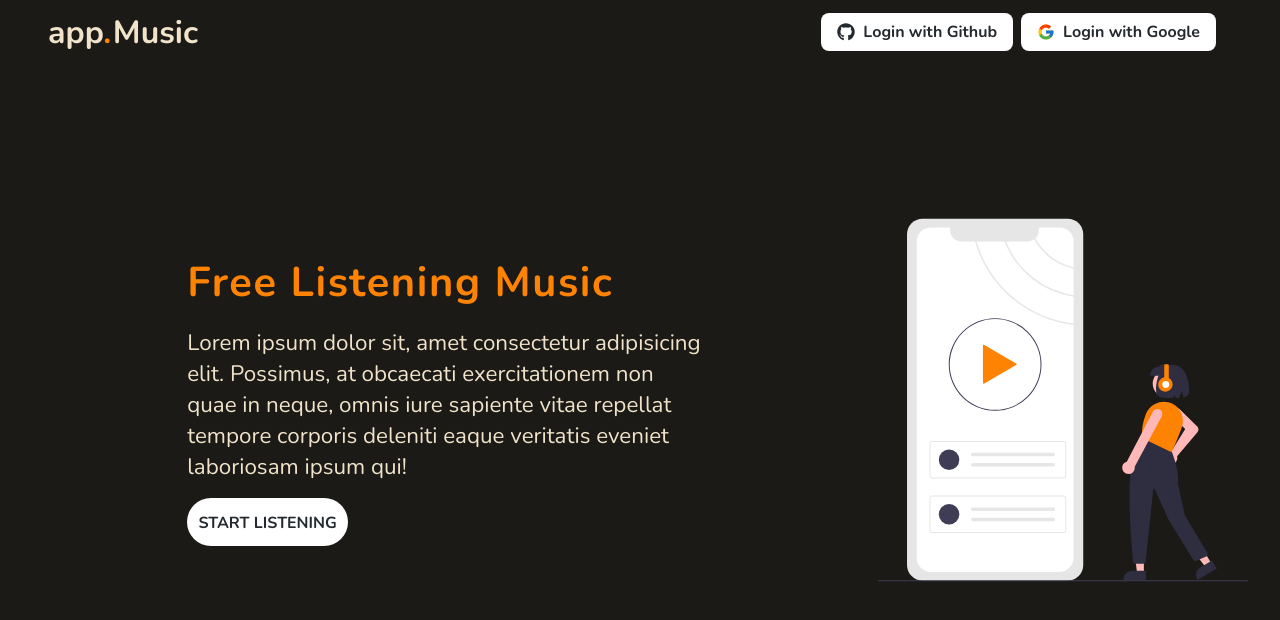
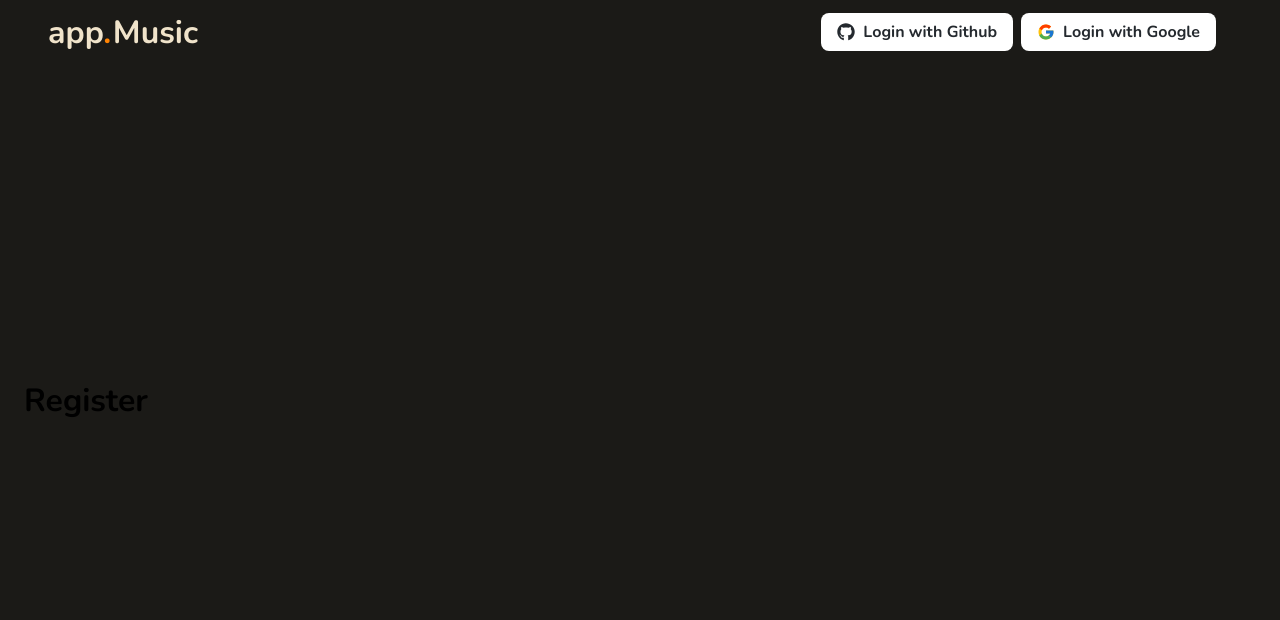
Before and after one commit to pauloruan/music-app-client, a React (Vite) app: page /register in a window 1280 px wide. Shown: the top 620 px of the page. Built offline with nearby package versions, Linux system fonts and the light colour scheme.

Commit message:
feat: Rota "/register" implementada.

```diff
--- a/src/components/Header/index.tsx
+++ b/src/components/Header/index.tsx
@@ -1,4 +1,5 @@
 import React from 'react';
+import { Link } from 'react-router-dom';
 import { FaGithub } from 'react-icons/fa';
 import { FcGoogle } from 'react-icons/fc';
 import BtnGithub from '../BtnGithub';
@@ -7,18 +8,18 @@ import BtnGoogle from '../BtnGoogle';
 import {
   HeaderContainer,
   SpanHeaderContainer,
-  TitleHeaderContainer,
   ButtonsContainer,
+  styleLink,
 } from './style';
 
 export default function Header(): React.FunctionComponentElement<{}> {
   return (
     <HeaderContainer>
-      <TitleHeaderContainer>
+      <Link style={styleLink} to="/">
         app
         <SpanHeaderContainer>.</SpanHeaderContainer>
         Music
-      </TitleHeaderContainer>
+      </Link>
       <ButtonsContainer>
         <BtnGithub>
           <FaGithub size={18} />
--- a/src/components/Header/style.ts
+++ b/src/components/Header/style.ts
@@ -23,7 +23,7 @@ export const SpanHeaderContainer = styled.span`
 `;
 
 export const TitleHeaderContainer = styled.h1`
-  color: var(--text);
+  /* color: ; */
   font-size: 2rem;
   font-weight: bold;
 `;
@@ -35,3 +35,10 @@ export const ButtonsContainer = styled.div`
   justify-content: space-between;
   padding: 0.5rem;
 `;
+
+export const styleLink = {
+  textDecoration: 'none',
+  color: 'var(--text)',
+  fontSize: '2rem',
+  fontWeight: 'bold',
+};
--- /dev/null
+++ b/src/pages/Register/index.tsx
@@ -0,0 +1,12 @@
+import React from 'react';
+import Header from '../../components/Header';
+import { RegisterContainer } from './style';
+
+export default function Register(): React.FunctionComponentElement<{}> {
+  return (
+    <RegisterContainer>
+      <Header />
+      <h1>Register</h1>
+    </RegisterContainer>
+  );
+}
--- /dev/null
+++ b/src/pages/Register/style.ts
@@ -0,0 +1,94 @@
+import styled from 'styled-components';
+
+export const RegisterContainer = styled.div`
+  display: flex;
+  flex-direction: row;
+  flex-wrap: nowrap;
+  justify-content: space-between;
+  align-items: center;
+  align-content: center;
+  background-color: var(--background);
+  padding: 1.5rem;
+  margin: 0 auto;
+  width: 100%;
+  height: 100vh;
+
+  @media (max-width: 768px) {
+    justify-content: center;
+    padding: 1rem;
+  }
+
+  @media (max-width: 480px) {
+    padding: 0.3rem;
+  }
+`;
+
+export const HomeTextsContainer = styled.div`
+  display: flex;
+  flex-direction: column;
+  align-items: flex-start;
+  justify-content: center;
+  background-color: var(--background);
+  padding: 3rem;
+  margin: 0 auto;
+  width: 50%;
+  height: 100%;
+
+  @media (max-width: 768px) {
+    width: 80%;
+    padding: 1rem;
+  }
+
+  @media (max-width: 480px) {
+    padding: 0.5rem;
+  }
+`;
+
+export const HomeTitle = styled.h1`
+  font-size: 2.6rem;
+  font-weight: bolder;
+  margin: 0.5rem 0;
+  color: var(--primary);
+  text-align: flex-start;
+  text-transform: capitalize;
+  letter-spacing: 0.1rem;
+
+  @media only screen and (max-width: 768px) and (max-width: 1080px) {
+    font-size: 2.2rem;
+  }
+
+  @media only screen and (max-width: 480px) {
+    font-size: 2rem;
+  }
+`;
+
+export const HomeText = styled.p`
+  font-size: 1.4rem;
+  margin: 0.5rem;
+  color: var(--text);
+  text-align: start;
+  margin: 0.5rem 0;
+
+  @media only screen and (max-width: 768px) and (max-width: 1080px) {
+    font-size: 1.2rem;
+  }
+
+  @media only screen and (max-width: 480px) {
+    font-size: 1rem;
+  }
+`;
+
+export const IlustrationHomeContainer = styled.img`
+  width: 30%;
+  height: 50%;
+  margin: 0.5rem;
+
+  @media only screen and (max-width: 768px) and (max-width: 1080px) {
+    width: 30%;
+    height: 40%;
+  }
+
+  @media only screen and (max-width: 480px) {
+    display: none;
+  }
+`;
--- a/src/routes/index.tsx
+++ b/src/routes/index.tsx
@@ -2,6 +2,7 @@ import React from 'react';
 import { BrowserRouter, Routes, Route } from 'react-router-dom';
 import Home from '../pages/Home';
 import Login from '../pages/Login';
+import Register from '../pages/Register';
 
 export default function RoutesApp(): React.FunctionComponentElement<{}> {
   return (
@@ -9,6 +10,7 @@ export default function RoutesApp(): React.FunctionComponentElement<{}> {
       <Routes>
         <Route path="/" element={<Home />} />
         <Route path="/login" element={<Login />} />
+        <Route path="/register" element={<Register />} />
         <Route path="*" element={<Home />} />
       </Routes>
     </BrowserRouter>
```
